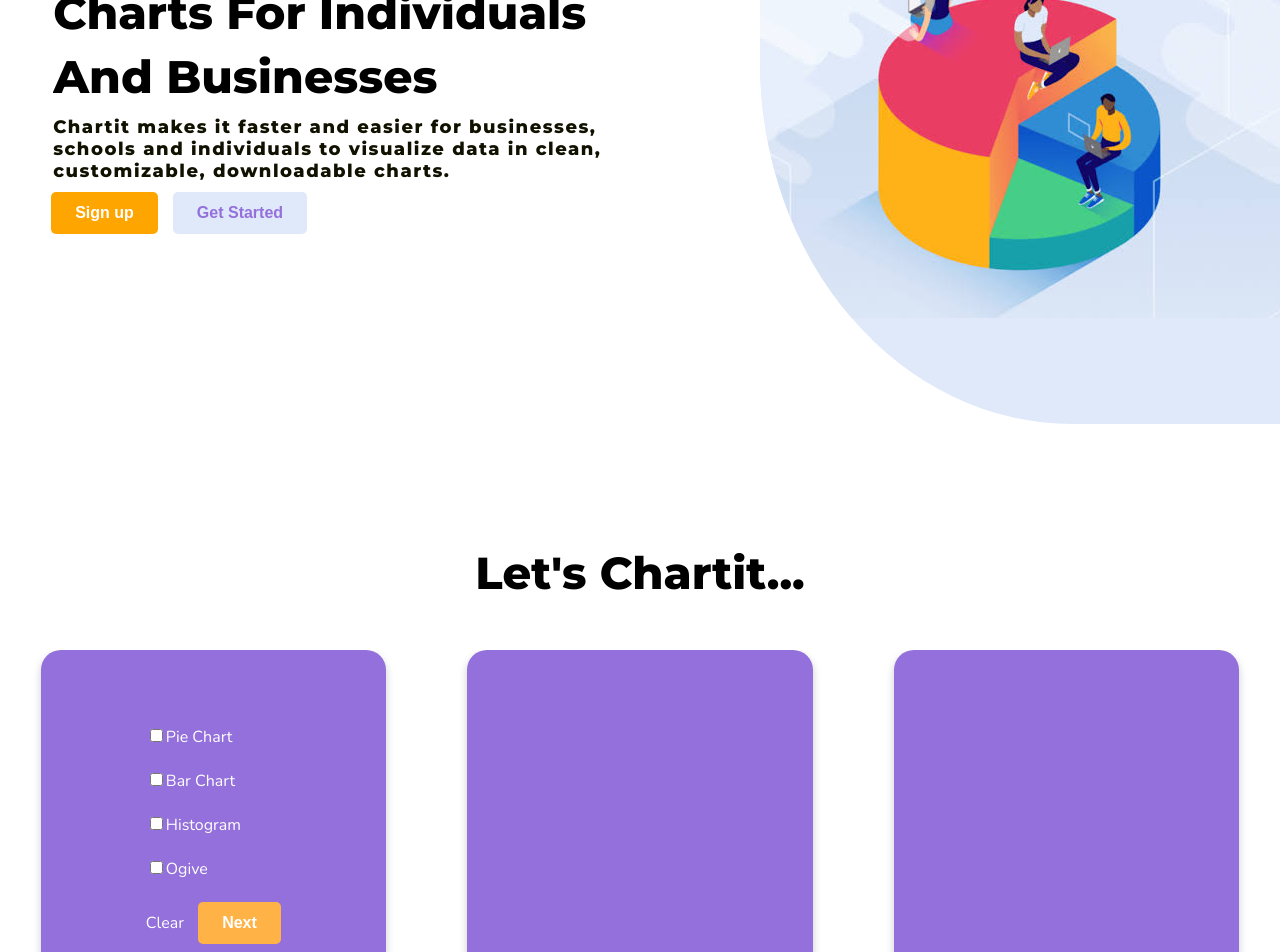
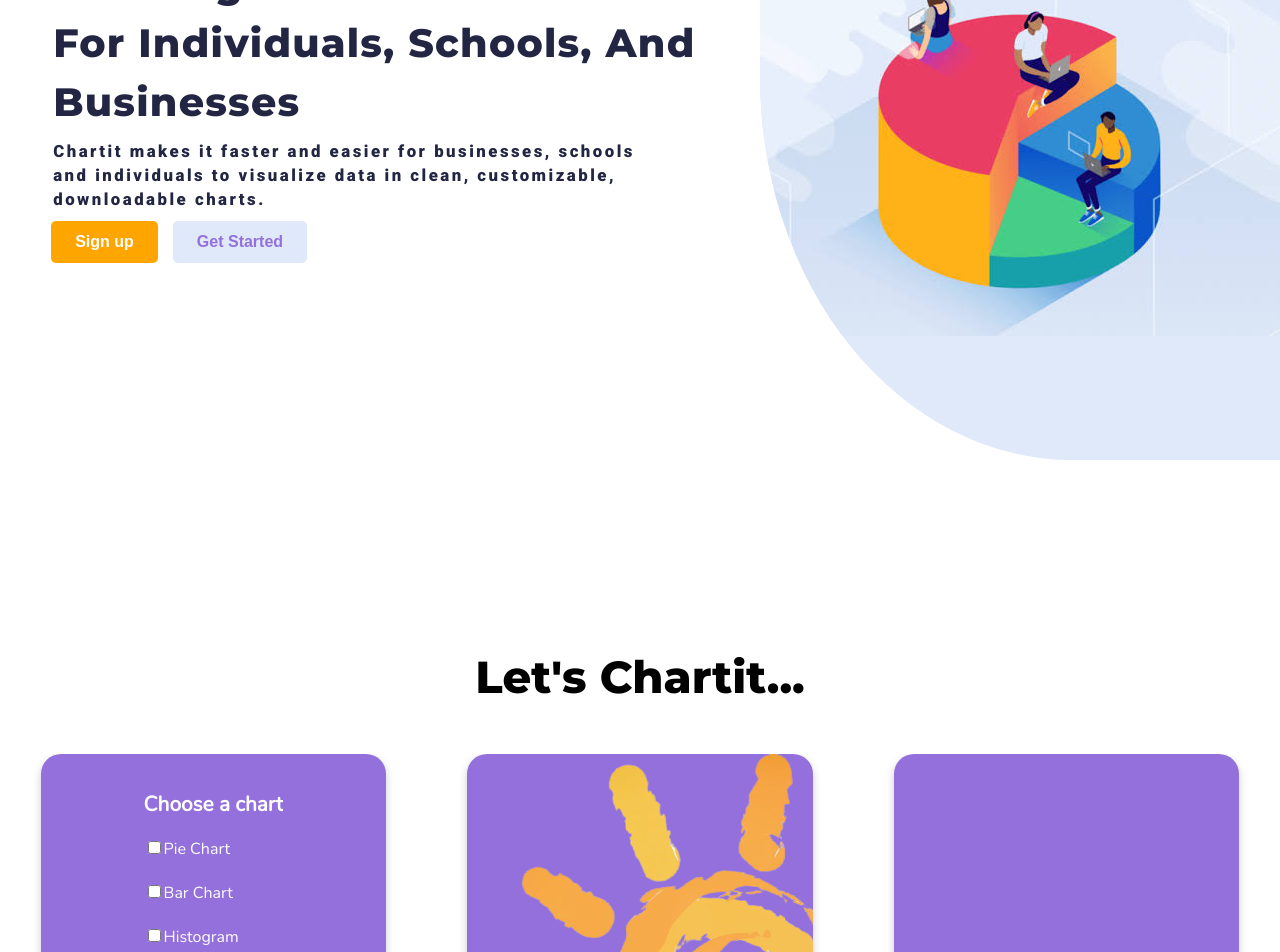
Before and after one commit to MiracleUFO/Chartit, a React (Create React App) app: page / in a window 1280 px wide. Shown: the part 300-1252 px from the top of the page. Built offline with nearby package versions, Linux system fonts and the light colour scheme.

Commit message:
font changes

```diff
--- a/public/index.html
+++ b/public/index.html
@@ -5,9 +5,9 @@
     <link rel="icon" href="" />
     <meta name="viewport" content="width=device-width, initial-scale=1" />
     <link rel=”shortcut icon” href=”%PUBLIC_URL%/favicon.ico”>
-    <link href="https://fonts.googleapis.com/css2?family=Roboto:wght@300;400&display=swap" rel="stylesheet">
+    <link href="https://fonts.googleapis.com/css2?family=Roboto:wght@900&display=swap" rel="stylesheet">
     <link href="https://fonts.googleapis.com/css2?family=Nunito&display=swap" rel="stylesheet">
-    <link href="https://fonts.googleapis.com/css2?family=Montserrat:wght@800&display=swap" rel="stylesheet">
+    <link href="https://fonts.googleapis.com/css2?family=Montserrat:wght@500;800&display=swap" rel="stylesheet">
     <meta name="description" content="Chartit create simple and sleek bar charts, pie charts, histograms, frequency polygons, cumulative frequency curves and others seamlessly" />
     <title>Chartit: Create charts seamlessly</title>
   </head>
--- a/src/App.js
+++ b/src/App.js
@@ -1,8 +1,8 @@
 import {useState} from 'react';
 import {Route, Switch} from 'react-router-dom';
 import {ThemeProvider} from 'styled-components';
-import {GlobalStyles} from './components/styles/globalStyles';
-import {lightTheme, darkTheme} from './components/styles/themes';
+import {GlobalStyles} from './styles/globalStyles';
+import {lightTheme, darkTheme} from './styles/themes';
 import {Header} from './components/header';
 import {SignUpView, LoginView} from './components/authView';
 import {Home} from './components/home';
--- a/src/components/charter/charterInputs.js
+++ b/src/components/charter/charterInputs.js
@@ -1,7 +1,100 @@
+import { useState, useEffect } from 'react';
+import { useSelector } from "react-redux";
+import sun from '../../imgs/sun.png';
+
 export const CharterInputs = () => {
+  const [state, setState] = useState({
+    controls: {
+      pieChart: false,
+      barChart: false,
+      histogram: false,
+      ogive: false
+    }
+  });
+
+  let selectPicks = (store) => store.chartPicks;
+  let chartPicks = useSelector(selectPicks);
+
+  useEffect(() => {
+    for ( const [k,v] of Object.entries(chartPicks)) {
+      if (v) {
+       var newControls = {...state.controls};
+        newControls[k] = true;
+        setState({...state, controls: newControls})
+        return false;
+      }
+    }
+  }, [chartPicks]);
+
+
+  let picked = chartPicks.pieChart || chartPicks.barChart || chartPicks.histogram || chartPicks.ogive;
+
+  let handleNext = () => {
+
+  }
+
+  let handleInputs = () => {
+
+  }
+
+  let handleSubmit = (e) => {
+    e.preventDefault();
+  }
+
+  let submitBtnClass = picked ? 'submit-btn-active' : 'submit-btn';
+  let sectionClass = picked ? 'charter-element' : 'charter-element hidden';
+
   return (
-      <section className='charter-element'>
+      <section className={sectionClass} id='second-charter-element'>
+        { !picked ?
+        <div>
+          <img src={sun} />
+        </div>
+        : null }
 
-      </section>
+        <div id='second-charter-element-form-wrapper'>
+          {state.controls.pieChart ?
+          <form id='pie-form'>
+            <div>
+              <h2>Pie chart</h2>
+              <input placeholder='label' /> <br /> <input placeholder='valueaa' /> <br />
+              <button>Submit</button>
+            </div>
+          </form>
+          : null}
+
+          {state.controls.barChart ?
+          <form id='bar-form'>
+            <div>
+              <h2>Bar chart</h2>
+              <input placeholder='label' /> <br /> <input placeholder='value' /> <br />
+              <button>Submit</button>
+            </div>
+          </form>
+          : null}
+
+          {state.controls.histogram ?
+          <form id='histogram-form'>
+            <div>
+              <h2>Histogram chart</h2>
+              <input placeholder='label' /> <br /> <input placeholder='value' /> <br />
+              <button>Submit</button>
+            </div>
+          </form>
+          : null}
+
+          {state.controls.ogive ?
+          <form id='ogive-form'>
+            <div>
+              <h2>Ogive chart</h2>
+              <input placeholder='label' /> <br /> <input placeholder='value' /> <br />
+              <button>Submit</button>
+            </div>
+          </form>
+          : null}
+
+          <div><span className='clear-btn'>Back</span><button className={submitBtnClass} onClick={handleSubmit}>Next</button></div>
+        </div>
+        </section>
   )
 }
--- a/src/components/charter/charterPicker.js
+++ b/src/components/charter/charterPicker.js
@@ -36,18 +36,29 @@
 
   let handleSubmit =  (e) => {
     e.preventDefault();
-    console.log(picked);
     if (picked) {
-      console.log('sending');
       dispatch(sendPicks(state));
+      document.getElementById('first-charter-element').blur();
+      document.getElementById('second-charter-element').focus();
+
+      if (window.innerWidth <= 800) {
+        //let top = window.pageYOffset + 500;
+        var top = document.getElementById('second-charter-element').getBoundingClientRect().top + window.scrollY;
+        window.scroll({
+          top: top,
+          left: 100,
+          behavior: 'smooth'
+        });
+      }
     }
   }
 
   let submitBtnClass = picked ? 'submit-btn-active' : 'submit-btn';
 
   return (
-      <section className='charter-element'>
+      <section className='charter-element' id='first-charter-element'>
           <form onSubmit={handleSubmit}>
+          <h2>Choose a chart</h2>
             <div>
               <input type='checkbox' name='pieChart' value={state.piechart} checked={state.pieChart} onChange={handleChange} />
               <label>Pie Chart</label>
@@ -72,8 +83,12 @@
               <div className='tooltip-wrapper'><img src={ogiveTip} alt='Ogive chart tooltip' /></div>
             </div><br />
 
-            <div><span className='clear-btn' onClick={handleClear}>Clear</span> <button className={submitBtnClass}>Next</button></div>
+
           </form>
+          <div id='clear-container'>
+              <span className='clear-btn' onClick={handleClear}>Clear</span>
+              <button onClick={handleSubmit} className={submitBtnClass}>Next</button>
+          </div>
       </section>
   )
 }
--- a/src/components/hero.js
+++ b/src/components/hero.js
@@ -7,7 +7,7 @@
     <section>
       <section id='hero'>
         <section id='hero-text'>
-          <h1><span>Creating</span> downloadable charts for individuals and businesses</h1>
+          <h1><span>Creating</span> downloadable charts for individuals, schools, and businesses</h1>
           <p>
             Chartit makes it faster and easier for businesses, schools and individuals to visualize data
             in clean, customizable, downloadable charts.
--- a/src/components/home.js
+++ b/src/components/home.js
@@ -3,7 +3,7 @@
 
 export const Home = (props) => {
   return (
-    <main>
+    <main id='home'>
       <Hero theme={props.theme} />
       <CharterWrapper />
     </main>
--- a/src/components/styles/globalStyles.js
+++ b/src/styles/globalStyles.js
@@ -19,6 +19,10 @@
 	}
 	.none {
 		display: none;
+	}
+	h1 {
+		font-family: 'Montserrat';
+		color: ${({theme}) => theme.heroTextColor};
 	}
 	.flex {
 		display: flex;
@@ -262,20 +266,25 @@
 	}
 	#hero > section > h1, #hero > section > p {
 		margin: 2px;
+		color: ${({theme}) => theme.heroTextColor};
 	}
 	#hero > section > h1 {
-		font-family: 'Montserrat';
-		font-size: 2.85rem;
-		line-height: 4rem;
-		color: rgba(31,35,51,var(--text-opacity));
+		font-size: 2.47rem;
+		font-weight: 600;
+		line-height: 3.7rem;
+		letter-spacing: 1.2px;
+		padding-top: 4.7vh;
 		text-transform: capitalize;
 	}
 	#hero > section > h1 span {
 			display: none;
 	}
 	#hero > section:first-of-type p {
-		font-family: 'Montserrat';
-		font-size: 1.1rem;
+		font-family: 'Roboto';
+		font-weight: 900;
+		font-size: 1rem;
+		line-height: 1.5rem;
+		letter-spacing: 1.2px;
 		width: 90vw;
 	}
 	#hero-text {
@@ -296,16 +305,8 @@
 		right:0;
 		top: 102vh;
 	}*/
-	#wave {
-		height: 50px;
-		clip-path: url(#wave);
-		-webkit-clip-path: url(#wave);
-	}
 	#hero .buttonDiv {
 		margin: 10px 0;
-	}
-	svg {
-		display: none;
 	}
 	#hero .buttonDiv a:first-of-type button {
 		margin-right: 15px;
@@ -334,7 +335,7 @@
 
 	@media screen and (min-width: 800px) {
 		#hero {
-			height: 77vh;
+			height: 90vh;
 			margin: 0 0 0 2vw;
 			flex-direction: row;
 			justify-content: center;
@@ -352,19 +353,18 @@
 			height: fit-content;
 		}
 		#hero > section > h1, #hero > section:first-of-type p {
-			width: 40rem;
+			width: 45rem;
 		}
 		#hero > section > h1 span {
 			display: inline;
 		}
 		#hero > section:first-of-type p {
-			font-size: 1.125rem;
-			font-weight: 400;
+			font-size: 1.05rem;
+			line-height: 1.5rem;
+			font-weight: 900;
 			width: 37rem;
-			color: ${({theme}) => theme.heroPColor};
 			margin-top: 7px;
-			letter-spacing: 1.5px;
-			font-weight: 900;
+			letter-spacing: 2.5px
 		}
 		#hero .buttonDiv {
 			display: block;
@@ -379,7 +379,7 @@
 		#hero-img {
 			border-radius: 0 0 0 60%;
 			margin: 0;
-			height: 75.5vh;
+			height: 80vh;
 		}
 	}
 
@@ -389,12 +389,17 @@
 		padding-top: 110px;
 		padding-bottom: 80px;
 	}
-	#charter-wrapper-wrapper h2 {
+	#charter-wrapper-wrapper > h2 {
 		margin-bottom: 5px;
 		text-align: center;
 		width: 95vw;
 		margin: 0 auto;
 		font:  bolder 2.5rem 'Montserrat';
+	}
+	#clear-container {
+		display: flex;
+		justify-content: center;
+		align-items: center;
 	}
 	.charter-element {
 		background: ${({theme}) => theme.charterElementBg};
@@ -403,10 +408,16 @@
 		width: 85vw;
 		margin: 60px auto ;
 		border-radius: 20px;
+		color: white;
 	}
 	.charter-element:hover {
 		background: ${({theme}) => theme.charterElementBgHover};
 		box-shadow: 20px 20px 10px 5px rgba(0,0,0,0.105);
+	}
+	.charter-element h2 {
+		font-size: 1.3rem;
+		text-align: center;
+		margin: 0 auto 20px;
 	}
 	.charter-element form {
 		width: max-content;
@@ -415,18 +426,18 @@
 		display: flex;
 		flex-direction: column;
 		justify-content: center;
-		color: white;
+		height: 80%;
 	}
 	.charter-element form > div {
 		position: relative;
 	}
-	.charter-element form > div:hover {
+	#first-charter-element form > div:hover {
 		display: flex;
 		align-items: center;
 		height: 90px;
 		width: 220px;
 	}
-	.charter-element form > div:hover .tooltip-wrapper  {
+	#first-charter-element form > div:hover .tooltip-wrapper  {
 		display: block;
 	}
 	.tooltip-wrapper {
@@ -444,6 +455,28 @@
 		height: 75px;
 		border-radius: 50%;
 	}
+	#second-charter-element-form-wrapper {
+		height: -webkit-fill-available;
+    display: flex;
+    flex-direction: column;
+    align-items: center;
+	}
+	#second-charter-element-form-wrapper form {
+		justify-content: flex-start;
+		padding-top: 30px;
+		height: 70%;
+	}
+	#second-charter-element-form-wrapper form input {
+		border-radius: 8px;
+    padding: 5px;
+    border: none;
+		margin-bottom: 10px;
+	}
+	#second-charter-element-form-wrapper form button {
+		position: relative;
+		left: 20%;
+		margin-top: 20px;
+	}
 	.submit-btn {
 		background: ${({theme}) => theme.submitBtn};
 	}
@@ -459,6 +492,9 @@
 	.clear-btn:hover, .charter-element form div:hover {
 		font-weight: 900;
 	}
+	.hidden {
+		overflow-y: hidden;
+	}
 
 	@media screen and (min-width: 800px) {
 		#charter-wrapper {
@@ -469,7 +505,7 @@
 			width: 27vw;
 			margin: 0;
 		}
-		#charter-wrapper-wrapper h2 {
+		#charter-wrapper-wrapper > h2 {
 			margin-bottom: 50px;
 			font: bolder 2.8rem 'Montserrat';
 		}
--- a/src/components/styles/themes.js
+++ b/src/styles/themes.js
@@ -1,4 +1,4 @@
-import night from '../../imgs/night.jpg';
+import night from '../imgs/night.jpg';
 
 export const lightTheme = {
 	text: `#000`,
@@ -8,7 +8,7 @@
 	navBg: `purple`,
 	navBgMobile: `transparent`,
 	heroImgBg: `#E0E9FA`,
-	heroPColor: `#110`,
+	heroTextColor: `rgba(31,35,65,0.99)`,
 	transparentButtonColorBg: `#E0E9FA`,
 	transparentButtonColor: `mediumpurple`,
 	transparentButtonBgHover: `#E0E9FA`,
@@ -28,7 +28,7 @@
 	navBg: `transparent`,
 	navBgMobile: `transparent`,
 	heroImgBg: `transparent`,
-	heroPColor: `white`,
+	heroTextColor: `white`,
 	transparentButtonColorBg: `#a45bd6`,
 	transparentButtonColor: `#E0E9FA`,
 	transparentButtonBgHover: `#7447d1`,
```
Also changed, not shown: src/imgs/sun.png (added).
